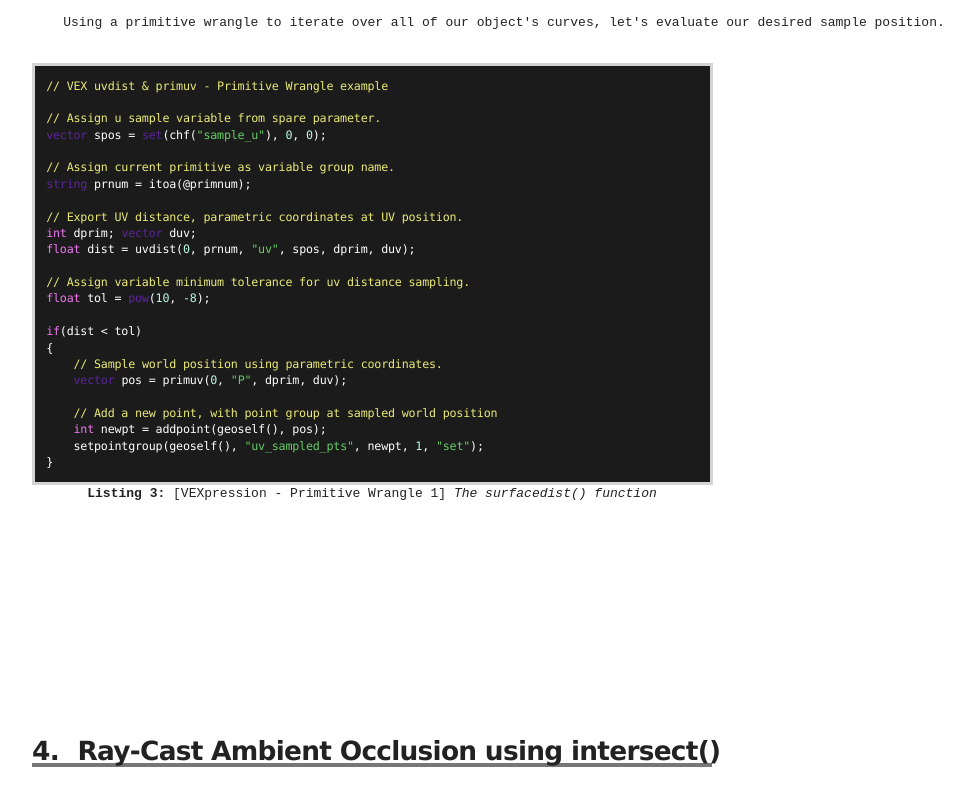
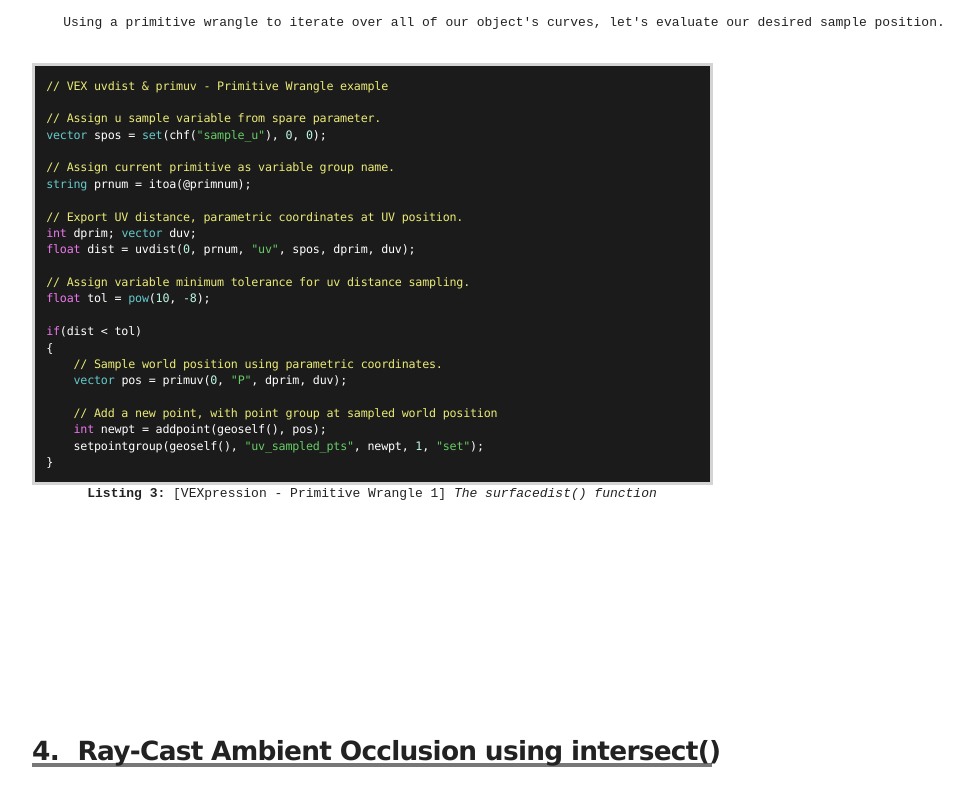
Before and after one commit to aaronsmithtv/aaronsmithtv.github.io, a plain HTML site: page books/OneMinuteVex.html in a window 1280 px wide. Shown: the part 5860-6660 px from the top of the page, without its empty margins (268-1241 px from the left). Drawn offline with Linux system fonts and the light colour scheme.

Commit message:
Update book.css

```diff
--- a/style/book.css
+++ b/style/book.css
@@ -117,7 +117,9 @@ div.indented {
     color: #66cc66;
 }
 
-.hljs-function .hljs-title {
+.hljs-function,
+.hljs-title,
+.hljs-built_in {
     font-weight: normal;
     color: #65caca;
 }
```
